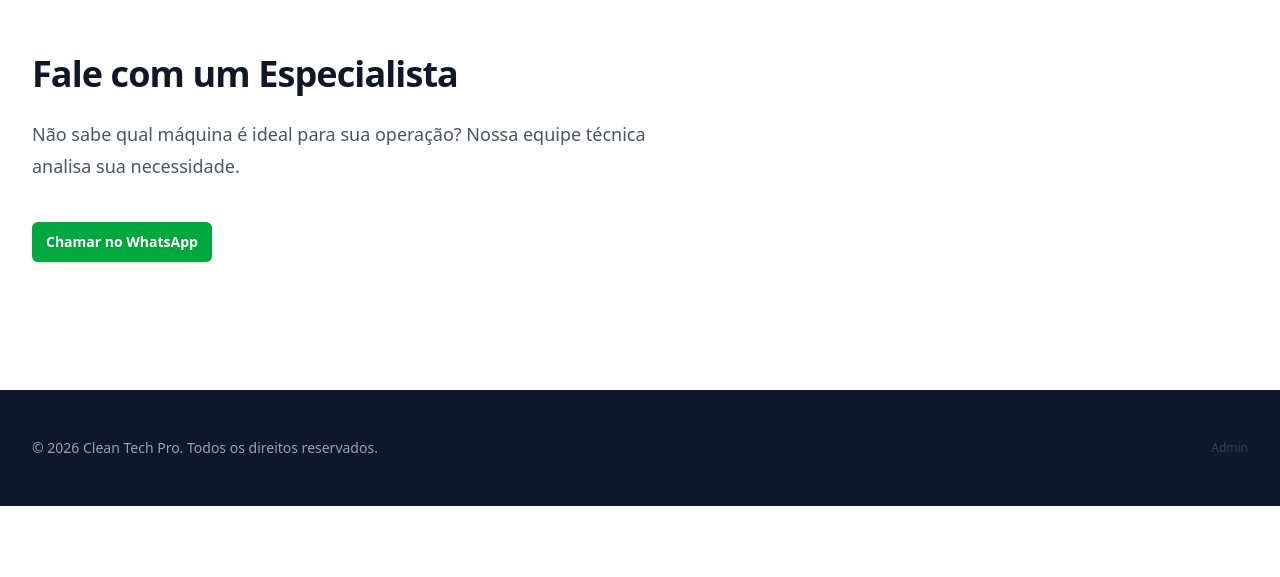
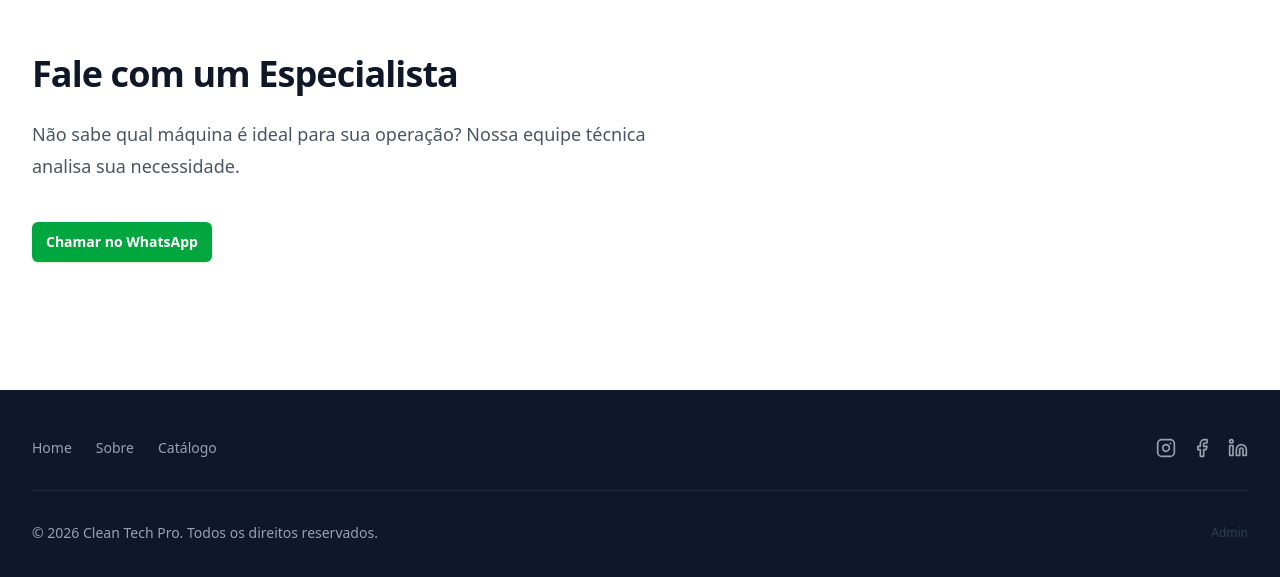
Before and after one commit to consultoriagestao40-rgb/Clean-Tech-Pro, a Next.js app: page / in a window 1280 px wide. Shown: the part 1094-1671 px from the top of the page. Before the commit the page ends 1600 px from the top, so only its background shows below. Built offline with nearby package versions, Linux system fonts and the light colour scheme; no server answers; the database is empty.

Commit message:
feat: add about page and footer component

```diff
--- a/app/page.tsx
+++ b/app/page.tsx
@@ -2,6 +2,7 @@ import { db } from "@/lib/db";
 import { categories } from "@/lib/db/schema";
 import { Hero } from "@/components/ui/hero";
 import { CategoryGrid } from "@/components/category-grid";
+import { Footer } from "@/components/ui/footer";
 import { desc, eq } from "drizzle-orm";
 
 export const dynamic = 'force-dynamic';
@@ -45,12 +46,7 @@ export default async function Home() {
         </div>
       </section>
 
-      <footer className="bg-slate-900 py-12 text-white">
-        <div className="mx-auto max-w-7xl px-6 lg:px-8 flex justify-between items-center">
-          <p className="text-sm text-gray-400">© 2026 Clean Tech Pro. Todos os direitos reservados.</p>
-          <a href="/admin" className="text-xs text-slate-700 hover:text-slate-500">Admin</a>
-        </div>
-      </footer>
+      <Footer />
     </main >
   );
 }
--- /dev/null
+++ b/app/sobre/page.tsx
@@ -0,0 +1,62 @@
+
+import Link from 'next/link';
+import { ArrowLeft } from 'lucide-react';
+import { Footer } from '@/components/ui/footer';
+
+export const dynamic = 'force-dynamic';
+
+export default function AboutPage() {
+    return (
+        <main className="min-h-screen bg-gray-50 text-slate-900 flex flex-col">
+            <div className="bg-slate-900 py-12">
+                <div className="mx-auto max-w-7xl px-6 lg:px-8 relative">
+                    <Link href="/" className="absolute left-6 top-1 text-gray-400 hover:text-white flex items-center gap-2 transition-colors">
+                        <ArrowLeft size={20} />
+                        Voltar
+                    </Link>
+                    <div className="text-center">
+                        <h1 className="text-3xl font-bold tracking-tight text-white sm:text-4xl">Sobre a Clean Tech Pro</h1>
+                    </div>
+                </div>
+            </div>
+
+            <div className="flex-grow py-16 sm:py-24">
+                <div className="mx-auto max-w-3xl px-6 lg:px-8">
+                    <div className="bg-white p-8 rounded-2xl shadow-sm border border-gray-100">
+                        {/* Placeholder for Image - User can replace src later or provide valid URL */}
+                        <div className="mb-8 rounded-xl overflow-hidden bg-gray-100 aspect-video relative">
+                            {/* Attempting to use the image user hinted at, or a solid fallback if it fails */}
+                            <img
+                                src="https://cleantechpro.com.br/wp-content/uploads/2024/08/jose-vanderlei.jpg"
+                                alt="Jose Vanderlei Santos"
+                                className="w-full h-full object-cover"
+                                onError={(e) => {
+                                    e.currentTarget.style.display = 'none';
+                                    e.currentTarget.parentElement!.innerText = 'Foto do Fundador (Adicione aqui)';
+                                    e.currentTarget.parentElement!.className += ' flex items-center justify-center text-gray-400 font-medium';
+                                }}
+                            />
+                        </div>
+
+                        <div className="space-y-6 text-lg leading-8 text-gray-600">
+                            <p>
+                                A Clean Tech Pro nasceu com um propósito claro: levar soluções acessíveis e eficientes em locação de equipamentos de limpeza para empresas de todos os tamanhos. Nosso diferencial vai além da tecnologia de ponta — oferecemos suporte técnico especializado, com agilidade e qualidade, resolvendo uma das maiores dores do setor: a manutenção dos equipamentos.
+                            </p>
+                            <p>
+                                Por trás dessa missão está o nosso fundador, <strong>Jose Vanderlei Santos</strong>, um nome com mais de 30 anos de experiência no mercado de limpeza profissional. Sua trajetória começou como vendedor e evoluiu até se tornar distribuidor de grandes marcas de produtos químicos e equipamentos de limpeza. Ao longo desse caminho, Vanderlei acumulou conhecimento prático, visão estratégica e uma profunda compreensão das necessidades do setor.
+                            </p>
+                            <p>
+                                Foi justamente essa vivência que o motivou a criar a Clean Tech Pro: uma empresa que unisse tecnologia, praticidade e suporte técnico de verdade — tudo com foco em acessibilidade e atendimento de excelência, tanto para pequenos negócios quanto para grandes operações.
+                            </p>
+                            <p>
+                                Hoje, com centenas de clientes atendidos e um portfólio robusto de equipamentos modernos como lavadoras, varredeiras, polidoras e muito mais, seguimos firmes no nosso compromisso: oferecer performance e tranquilidade para quem cuida da limpeza profissional.
+                            </p>
+                        </div>
+                    </div>
+                </div>
+            </div>
+
+            <Footer />
+        </main>
+    );
+}
--- /dev/null
+++ b/components/ui/footer.tsx
@@ -0,0 +1,44 @@
+
+import Link from 'next/link';
+import { Facebook, Instagram, Linkedin } from 'lucide-react';
+
+export function Footer() {
+    return (
+        <footer className="bg-slate-900 py-12 text-white">
+            <div className="mx-auto max-w-7xl px-6 lg:px-8">
+                <div className="flex flex-col md:flex-row justify-between items-center gap-6">
+                    <div className="flex gap-6">
+                        <Link href="/" className="text-sm text-gray-400 hover:text-white transition-colors">
+                            Home
+                        </Link>
+                        <Link href="/sobre" className="text-sm text-gray-400 hover:text-white transition-colors">
+                            Sobre
+                        </Link>
+                        <Link href="/#catalogo" className="text-sm text-gray-400 hover:text-white transition-colors">
+                            Catálogo
+                        </Link>
+                    </div>
+
+                    <div className="flex gap-4">
+                        <a href="https://www.instagram.com/cleantechpro_locacoes" target="_blank" rel="noopener noreferrer" className="text-gray-400 hover:text-white">
+                            <Instagram size={20} />
+                        </a>
+                        <a href="https://web.facebook.com/profile.php?id=61563762812688" target="_blank" rel="noopener noreferrer" className="text-gray-400 hover:text-white">
+                            <Facebook size={20} />
+                        </a>
+                        <a href="https://www.linkedin.com/company/clean-tech-pro/" target="_blank" rel="noopener noreferrer" className="text-gray-400 hover:text-white">
+                            <Linkedin size={20} />
+                        </a>
+                    </div>
+                </div>
+
+                <div className="mt-8 border-t border-gray-800 pt-8 flex flex-col md:flex-row justify-between items-center gap-4">
+                    <p className="text-sm text-gray-400">© 2026 Clean Tech Pro. Todos os direitos reservados.</p>
+                    <div className="flex gap-4">
+                        <a href="/admin" className="text-xs text-slate-700 hover:text-slate-500">Admin</a>
+                    </div>
+                </div>
+            </div>
+        </footer>
+    );
+}
```
